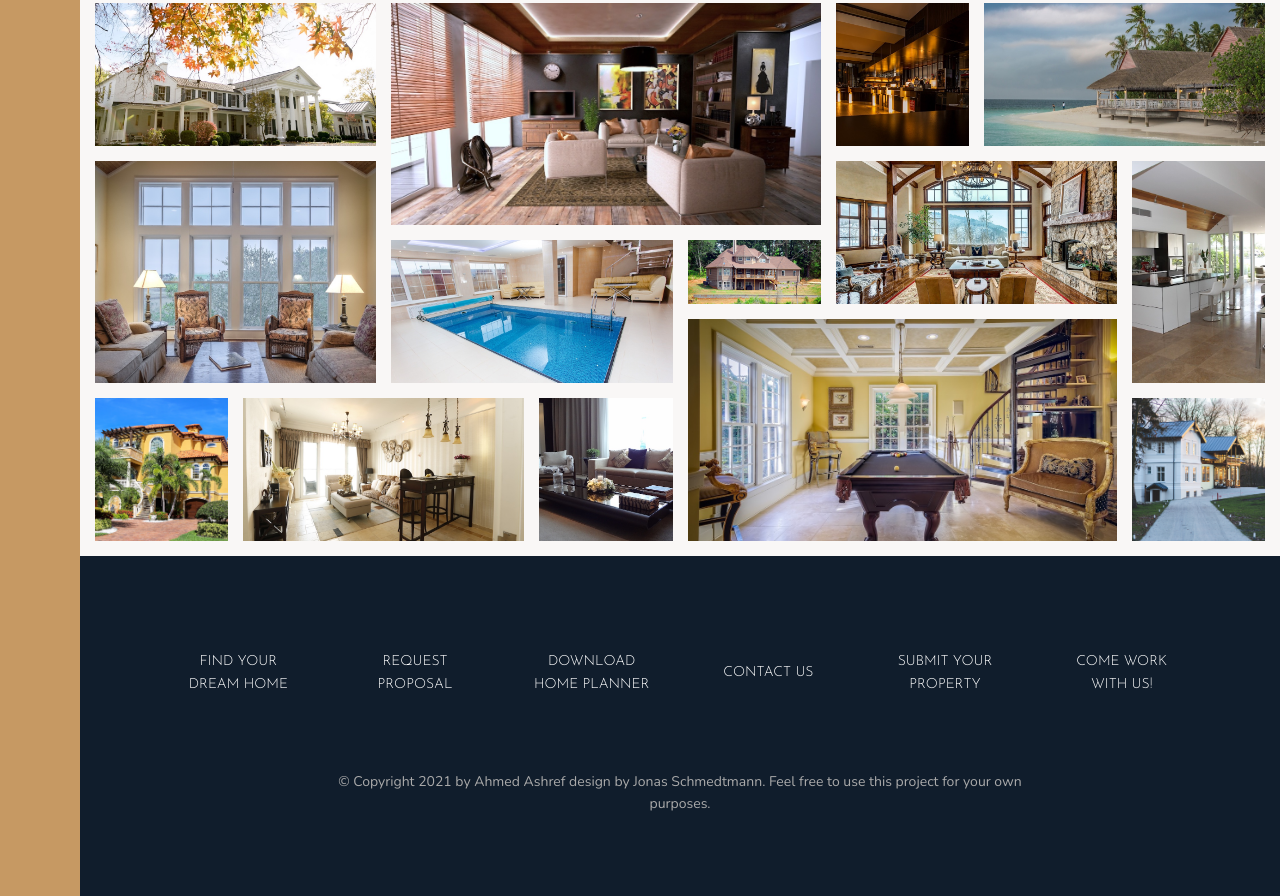
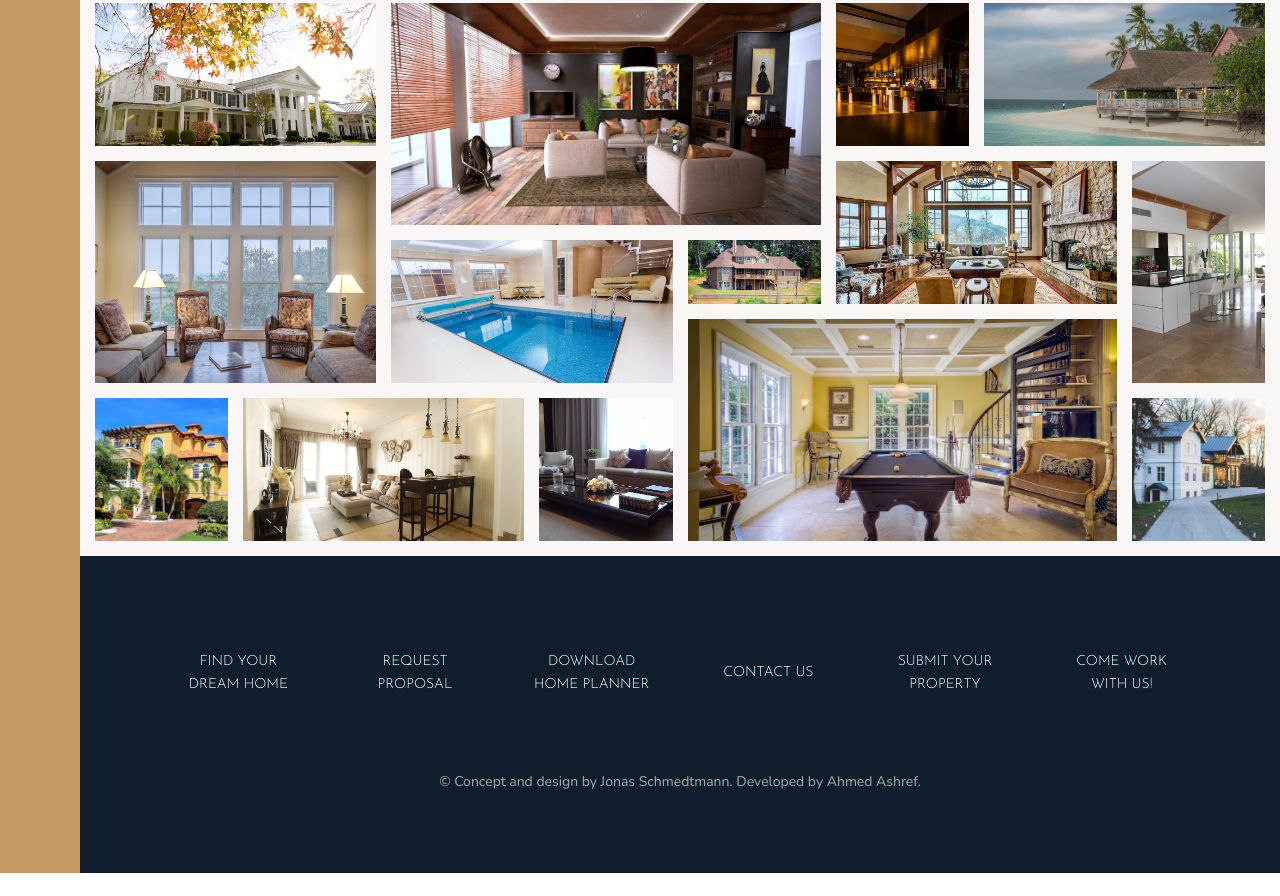
Before and after one commit to Ahmedashref26/Nexter, a website: page index.html in a window 1280 px wide. Shown: the part 3084-3980 px from the top of the page. After the commit the page ends 3957 px from the top, so only its background shows below. Drawn offline with nearby package versions, Linux system fonts and the light colour scheme.

Commit message:
change html footer

```diff
--- a/index.html
+++ b/index.html
@@ -412,8 +412,7 @@
         </li>
       </ul>
       <p class="copyright">
-        &copy; Copyright 2021 by Ahmed Ashref design by Jonas Schmedtmann. Feel
-        free to use this project for your own purposes.
+        &copy; Concept and design by Jonas Schmedtmann. Developed by Ahmed Ashref.
       </p>
     </footer>
   </body>
```
